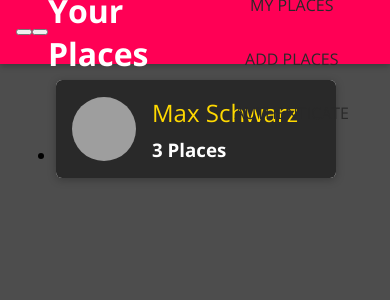
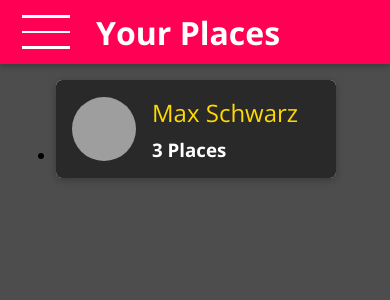
Before and after one commit to madihung/react-front, a React (Create React App) app: page / in a window 390 px wide. Shown: the top 300 px of the page. Built offline with nearby package versions, Linux system fonts and the light colour scheme; grey boxes are pictures that could not be loaded.

Commit message:
fixed link crowding in mobile ver

```diff
--- a/src/shared/components/Navigation/MainNavigation.js
+++ b/src/shared/components/Navigation/MainNavigation.js
@@ -8,12 +8,7 @@ import { Link } from "react-router-dom/cjs/react-router-dom.min";
 
 const MainNavigation = props => {
     return <MainHeader>
-        <button className="main-navigation__btn">
-            <span></span>
-            <span></span>
-            <span></span>
-        </button>
-        <button className="main-navigation__title">
+        <button className="main-navigation__menu-btn">
             <span></span>
             <span></span>
             <span></span>
@@ -21,7 +16,7 @@ const MainNavigation = props => {
         <h1 className="main-navigation__title">
             <Link to="/">Your Places</Link>
         </h1>
-        <nav>
+        <nav className="main-navigation__header-nav">
             <NavLinks />
         </nav>
     </MainHeader>
```
